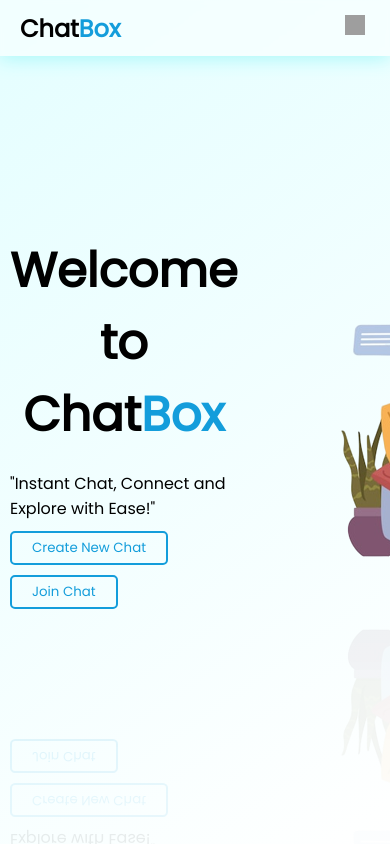
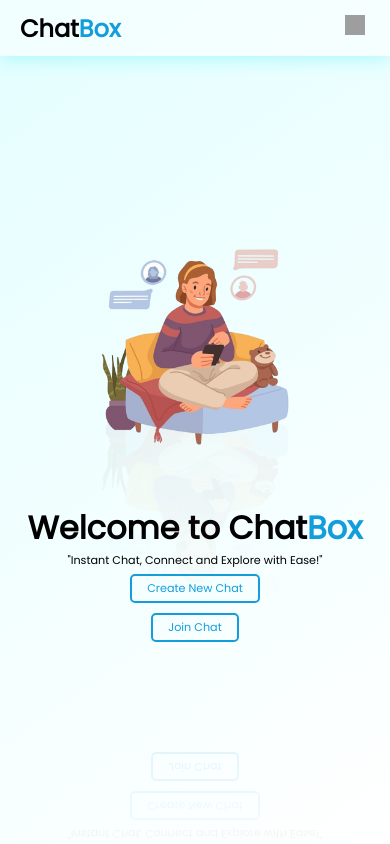
Before and after one commit to GeetSalame/ChatBox, a website: page index.html in a window 390 px wide. Drawn offline with Linux system fonts and the light colour scheme; grey boxes are pictures that could not be loaded.

Commit message:
respv : homepage

```diff
--- a/public/style.css
+++ b/public/style.css
@@ -77,3 +77,9 @@ ul {
     padding: 5px;
     width: 500px;
 }
+
+
+/*--------------- Responsiveness  -------------*/
+@media screen and (max-width : 700px) {
+
+}
--- a/public/styles/home.css
+++ b/public/styles/home.css
@@ -15,31 +15,77 @@
     background: linear-gradient(145deg, var(--theme-sec), white);
 }
 
-#homebody>* {
-    /* border: 2px solid red; */
-}
-
 #homebody>:nth-child(1) {
     /* border: 2px solid blue; */
-    padding: 10px;
+    /* padding: 10px; */
     display: flex;
     flex-direction: column;
     justify-content: start;
     -webkit-box-reflect: below 100px linear-gradient(transparent, rgba(255, 255, 255, 0.1));
 }
 
-#homebody>:nth-child(1)>* {
+#homebody>:nth-child(1)>button {
     width: fit-content;
     margin: 5px 0;
 }
 
 #homebody>:nth-child(1)>h1 {
     font-size: 3rem;
-    margin-bottom: 15px;
-    /* border: 2px solid blue; */
+    /* margin-bottom: -10px; */
 }
 
 #homebody>div>img {
     /* border: 2px solid blue; */
     -webkit-box-reflect: below -150px linear-gradient(transparent, rgba(255, 255, 255, 0.1));
 }
+
+
+/*--------------- Responsiveness  -------------*/
+@media screen and (max-width : 1300px) {
+    #homebody {
+        padding: 7%;
+    }
+
+    #homebody>:nth-child(1)>h1 {
+        font-size: 2.5rem;
+    }
+}
+
+@media screen and (max-width : 1100px) {
+    #homebody>div>img {
+        width: 350px;
+    }
+}
+
+@media screen and (max-width : 900px) {
+    #homebody>div>img {
+        width: 300px;
+    }
+
+    #homebody>:nth-child(1)>h1 {
+        font-size: 2rem;
+    }
+
+    #homebody>:nth-child(1)>p,
+    #homebody>:nth-child(1)>button {
+        font-size: .7rem;
+    }
+
+    .btn {
+        padding: 4px 15px;
+    }
+}
+
+@media screen and (max-width : 750px) {
+    #homebody {
+        flex-direction: column-reverse;
+        justify-content: center;
+        align-items: center;
+        text-align: center;
+    }
+
+    #homebody>:nth-child(1) {
+        align-items: center;
+        justify-content: start;
+    }
+}
```
